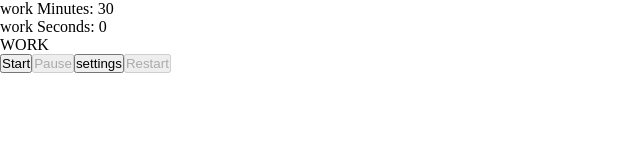
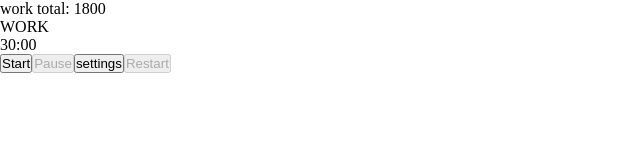
Before and after one commit to ViniciusmnLacerda/Pomodoro, a React (Create React App) app in the folder pomodoro/: page / in a window 1280 px wide. Shown: the top 160 px of the page, without its empty margins (0-640 px from the left). Built offline with nearby package versions, Linux system fonts and the light colour scheme; the HTML template or start-up script is replaced by a standard one.

Commit message:
refact timer

```diff
--- a/pomodoro/src/components/PauseButton.jsx
+++ b/pomodoro/src/components/PauseButton.jsx
@@ -6,17 +6,11 @@ function PauseButton() {
     isPaused,
     setIsPaused,
     setControlStopWatch,
-    workMinutes,
-    workSeconds,
-    setWorkSeconds,
-    setWorkMinutes,
-    breakMinutes,
-    breakSeconds,
-    setBreakSeconds,
-    setBreakMinutes,
     setTotalTimeWork,
     setTotalTimeBreak,
     wasStarted,
+    totalTimeBreak,
+    totalTimeWork,
   } = useContext(Context);
 
   const handleClick = () => {
@@ -25,14 +19,9 @@ function PauseButton() {
       setControlStopWatch('paused');
       for (let i = 0; i < 9999; i += 1) {
         window.clearInterval(i);
-        window.clearTimeout(i);
       }
-      setBreakSeconds(breakSeconds);
-      setBreakMinutes(breakMinutes);
-      setWorkSeconds(workSeconds);
-      setWorkMinutes(workMinutes);
-      setTotalTimeWork((workMinutes * 60) + workSeconds - workMinutes);
-      setTotalTimeBreak((breakMinutes * 60) + breakSeconds - breakMinutes);
+      setTotalTimeWork(totalTimeWork);
+      setTotalTimeBreak(totalTimeBreak);
     } else {
       setIsPaused(false);
       setControlStopWatch('start');
--- a/pomodoro/src/components/RestartButton.jsx
+++ b/pomodoro/src/components/RestartButton.jsx
@@ -5,10 +5,6 @@ function RestartButton() {
   const {
     user,
     wasStarted,
-    setBreakMinutes,
-    setBreakSeconds,
-    setWorkMinutes,
-    setWorkSeconds,
     setTotalTimeBreak,
     setTotalTimeWork,
     setWasStarted,
@@ -20,24 +16,15 @@ function RestartButton() {
 
   const handleClick = () => {
     const {
-      totalTimeBreak,
-      totalTimeWork,
-      userBreakMinutes,
-      userBreakSeconds,
-      userWorkMinutes,
-      userWorkSeconds,
+      userTotalTimeBreak,
+      userTotalTimeWork,
     } = user;
     for (let i = 0; i < 9999; i += 1) {
       window.clearInterval(i);
-      window.clearTimeout(i);
     }
     setControlStopWatch('not started');
-    setWorkSeconds(+userWorkSeconds);
-    setWorkMinutes(+userWorkMinutes);
-    setBreakMinutes(+userBreakMinutes);
-    setBreakSeconds(+userBreakSeconds);
-    setTotalTimeWork(totalTimeWork);
-    setTotalTimeBreak(totalTimeBreak);
+    setTotalTimeWork(userTotalTimeWork);
+    setTotalTimeBreak(userTotalTimeBreak);
     setIsPaused(false);
     setWasStarted(false);
     setOpenSettings(false);
--- a/pomodoro/src/components/Settings.jsx
+++ b/pomodoro/src/components/Settings.jsx
@@ -5,10 +5,6 @@ function Settings() {
   const {
     setIsPaused,
     setControlStopWatch,
-    setWorkSeconds,
-    setWorkMinutes,
-    setBreakSeconds,
-    setBreakMinutes,
     setTotalTimeWork,
     setTotalTimeBreak,
     setOpenSettings,
@@ -17,15 +13,18 @@ function Settings() {
     setWasStarted,
     user,
     setUser,
+    totalTimeBreak,
+    totalTimeWork,
   } = useContext(Context);
 
   const closeSettings = () => {
     for (let i = 0; i < 9999; i += 1) {
       window.clearInterval(i);
-      window.clearTimeout(i);
     }
     setOpenSettings(false);
     if (wasStarted) {
+      setTotalTimeWork(totalTimeWork);
+      setTotalTimeBreak(totalTimeBreak);
       setIsPaused(false);
       setControlStopWatch('start');
     }
@@ -42,7 +41,6 @@ function Settings() {
   const saveSettings = () => {
     for (let i = 0; i < 9999; i += 1) {
       window.clearInterval(i);
-      window.clearTimeout(i);
     }
     const {
       userWorkMinutes,
@@ -50,29 +48,19 @@ function Settings() {
       userBreakMinutes,
       userBreakSeconds,
     } = user;
-    let totalTimeWork = (+userWorkMinutes * 60) + (+userWorkSeconds) - (+userWorkMinutes);
-    let totalTimeBreak = (+userBreakMinutes * 60) + (+userBreakSeconds) - (+userBreakMinutes);
-    if (userWorkSeconds === 0) {
-      totalTimeWork += 1;
-    }
-    if (userBreakSeconds === 0) {
-      totalTimeBreak += 1;
-    }
+    const userTotalTimeWork = (+userWorkMinutes * 60) + (+userWorkSeconds);
+    const userTotalTimeBreak = (+userBreakMinutes * 60) + (+userBreakSeconds);
     setControlStopWatch('not started');
-    setWorkSeconds(+userWorkSeconds);
-    setWorkMinutes(+userWorkMinutes);
-    setBreakMinutes(+userBreakMinutes);
-    setBreakSeconds(+userBreakSeconds);
-    setTotalTimeWork(totalTimeWork);
-    setTotalTimeBreak(totalTimeBreak);
+    setTotalTimeWork(userTotalTimeWork);
+    setTotalTimeBreak(userTotalTimeBreak);
     setIsPaused(false);
     setWasStarted(false);
     setOpenSettings(false);
     setTimeToWork(true);
     setUser({
       ...user,
-      totalTimeBreak,
-      totalTimeWork,
+      userTotalTimeBreak,
+      userTotalTimeWork,
     });
   };
 
--- a/pomodoro/src/components/SettingsButton.jsx
+++ b/pomodoro/src/components/SettingsButton.jsx
@@ -5,18 +5,12 @@ function SettingsButton() {
   const {
     setIsPaused,
     setControlStopWatch,
-    workMinutes,
-    workSeconds,
-    setWorkSeconds,
-    setWorkMinutes,
-    breakMinutes,
-    breakSeconds,
-    setBreakSeconds,
-    setBreakMinutes,
     setTotalTimeWork,
     setTotalTimeBreak,
     setOpenSettings,
     wasStarted,
+    totalTimeBreak,
+    totalTimeWork,
   } = useContext(Context);
 
   const handleClick = () => {
@@ -25,15 +19,10 @@ function SettingsButton() {
       setControlStopWatch('not started');
       for (let i = 0; i < 9999; i += 1) {
         window.clearInterval(i);
-        window.clearTimeout(i);
       }
+      setTotalTimeWork(totalTimeWork);
+      setTotalTimeBreak(totalTimeBreak);
     }
-    setBreakSeconds(breakSeconds);
-    setBreakMinutes(breakMinutes);
-    setWorkSeconds(workSeconds);
-    setWorkMinutes(workMinutes);
-    setTotalTimeWork((workMinutes * 60) + workSeconds - workMinutes);
-    setTotalTimeBreak((breakMinutes * 60) + breakSeconds - breakMinutes);
     setOpenSettings(true);
   };
 
--- a/pomodoro/src/components/TimerBreak.jsx
+++ b/pomodoro/src/components/TimerBreak.jsx
@@ -3,57 +3,39 @@ import Context from '../context/Context';
 
 function TimerBreak() {
   const {
-    breakMinutes,
-    breakSeconds,
     controlStopWatch,
-    setControlStopWatch,
     setTotalTimeBreak,
-    setBreakSeconds,
-    setBreakMinutes,
     totalTimeBreak,
     setTimeToWork,
-    setWorkMinutes,
-    setWorkSeconds,
     setTotalTimeWork,
     user,
   } = useContext(Context);
 
+  // eslint-disable-next-line consistent-return
   useEffect(() => {
     if (controlStopWatch === 'start') {
-      setControlStopWatch('in progress');
       const breakSecondsInterval = setInterval(() => {
         setTotalTimeBreak((prevState) => prevState - 1);
-        setBreakSeconds((prevState) => prevState - 1);
       }, 1000);
-      const breakMinutesInterval = setInterval(() => {
-        setBreakMinutes((prevState) => prevState - 1);
-      }, breakSeconds === 0 ? (1000) : (breakSeconds * 1000));
-      const timeOut = setTimeout(() => {
-        if (totalTimeBreak > 0) {
-          setBreakSeconds(59);
-          clearInterval(breakSecondsInterval);
-          clearInterval(breakMinutesInterval);
-          setControlStopWatch('start');
-        }
-      }, breakSeconds === 0 ? (1000) : (breakSeconds * 1000));
       if (totalTimeBreak === 0) {
         clearInterval(breakSecondsInterval);
-        clearInterval(breakMinutesInterval);
-        clearTimeout(timeOut);
-        setWorkMinutes(+user.userWorkMinutes);
-        setWorkSeconds(+user.userWorkSeconds);
-        setTotalTimeWork(user.totalTimeWork);
+        setTotalTimeWork(user.userTotalTimeWork);
         setTimeToWork((prevState) => !prevState);
-        setControlStopWatch('start');
       }
+      return () => clearInterval(breakSecondsInterval);
     }
   }, [controlStopWatch, totalTimeBreak]);
 
+  const setTimeLeft = () => {
+    const timeLeft = `${Math.floor(totalTimeBreak / 60) < 10 ? '0' : ''}${Math.floor(totalTimeBreak / 60)}:${totalTimeBreak % 60 > 9 ? (totalTimeBreak % 60) : (`0${totalTimeBreak % 60}`)}`;
+    return timeLeft;
+  };
+
   return (
     <div>
-      <p>{`break Minutes: ${breakMinutes}`}</p>
-      <p>{`break Seconds: ${breakSeconds}`}</p>
+      <p>{`break total: ${totalTimeBreak}`}</p>
       <p>BREAK</p>
+      <p>{setTimeLeft()}</p>
     </div>
   );
 }
--- a/pomodoro/src/components/TimerWork.jsx
+++ b/pomodoro/src/components/TimerWork.jsx
@@ -3,57 +3,39 @@ import Context from '../context/Context';
 
 function TimerWork() {
   const {
-    workMinutes,
-    workSeconds,
     controlStopWatch,
-    setControlStopWatch,
     setTotalTimeWork,
-    setWorkSeconds,
-    setWorkMinutes,
     totalTimeWork,
     setTimeToWork,
-    setBreakMinutes,
-    setBreakSeconds,
     setTotalTimeBreak,
     user,
   } = useContext(Context);
 
+  // eslint-disable-next-line consistent-return
   useEffect(() => {
     if (controlStopWatch === 'start') {
-      setControlStopWatch('in progress');
       const workSecondsInterval = setInterval(() => {
         setTotalTimeWork((prevState) => prevState - 1);
-        setWorkSeconds((prevState) => prevState - 1);
       }, 1000);
-      const workMinutesInterval = setInterval(() => {
-        setWorkMinutes((prevState) => prevState - 1);
-      }, workSeconds === 0 ? (1000) : (workSeconds * 1000));
-      const timeOut = setTimeout(() => {
-        if (totalTimeWork > 0) {
-          setWorkSeconds(59);
-          clearInterval(workSecondsInterval);
-          clearInterval(workMinutesInterval);
-          setControlStopWatch('start');
-        }
-      }, workSeconds === 0 ? (1000) : (workSeconds * 1000));
       if (totalTimeWork === 0) {
         clearInterval(workSecondsInterval);
-        clearInterval(workMinutesInterval);
-        clearTimeout(timeOut);
-        setBreakMinutes(+user.userBreakMinutes);
-        setBreakSeconds(+user.userBreakSeconds);
-        setTotalTimeBreak(user.totalTimeBreak);
+        setTotalTimeBreak(user.userTotalTimeBreak);
         setTimeToWork((prevState) => !prevState);
-        setControlStopWatch('start');
       }
+      return () => clearInterval(workSecondsInterval);
     }
   }, [controlStopWatch, totalTimeWork]);
 
+  const setTimeLeft = () => {
+    const timeLeft = `${Math.floor(totalTimeWork / 60) < 10 ? '0' : ''}${Math.floor(totalTimeWork / 60)}:${totalTimeWork % 60 > 9 ? (totalTimeWork % 60) : (`0${totalTimeWork % 60}`)}`;
+    return timeLeft;
+  };
+
   return (
     <div>
-      <p>{`work Minutes: ${workMinutes}`}</p>
-      <p>{`work Seconds: ${workSeconds}`}</p>
+      <p>{`work total: ${totalTimeWork}`}</p>
       <p>WORK</p>
+      <p>{setTimeLeft()}</p>
     </div>
   );
 }
--- a/pomodoro/src/context/Provider.jsx
+++ b/pomodoro/src/context/Provider.jsx
@@ -4,46 +4,34 @@ import React, { useState } from 'react';
 import Context from './Context';
 
 function Provider({ children }) {
-  const [workMinutes, setWorkMinutes] = useState(30);
-  const [workSeconds, setWorkSeconds] = useState(0);
-  const [breakMinutes, setBreakMinutes] = useState(5);
-  const [breakSeconds, setBreakSeconds] = useState(0);
   const [controlStopWatch, setControlStopWatch] = useState('not started');
   const [timeToWork, setTimeToWork] = useState(true);
   const [isPaused, setIsPaused] = useState(false);
   const [openSettings, setOpenSettings] = useState(false);
   const [wasStarted, setWasStarted] = useState(false);
-  const [totalTimeWork, setTotalTimeWork] = useState(1771);
-  const [totalTimeBreak, setTotalTimeBreak] = useState(296);
+  const [totalTimeWork, setTotalTimeWork] = useState(1800);
+  const [totalTimeBreak, setTotalTimeBreak] = useState(300);
   const [user, setUser] = useState({
     userWorkMinutes: 30,
     userWorkSeconds: 0,
     userBreakMinutes: 5,
     userBreakSeconds: 0,
-    totalTimeWork: 1771,
-    totalTimeBreak: 296,
+    userTotalTimeWork: 1800,
+    userTotalTimeBreak: 300,
   });
 
   const value = {
-    workMinutes,
-    workSeconds,
     totalTimeWork,
     controlStopWatch,
     timeToWork,
-    breakMinutes,
-    breakSeconds,
     totalTimeBreak,
     isPaused,
     openSettings,
     wasStarted,
     user,
     setControlStopWatch,
-    setWorkMinutes,
-    setWorkSeconds,
     setTotalTimeWork,
     setTimeToWork,
-    setBreakSeconds,
-    setBreakMinutes,
     setTotalTimeBreak,
     setIsPaused,
     setOpenSettings,
```
